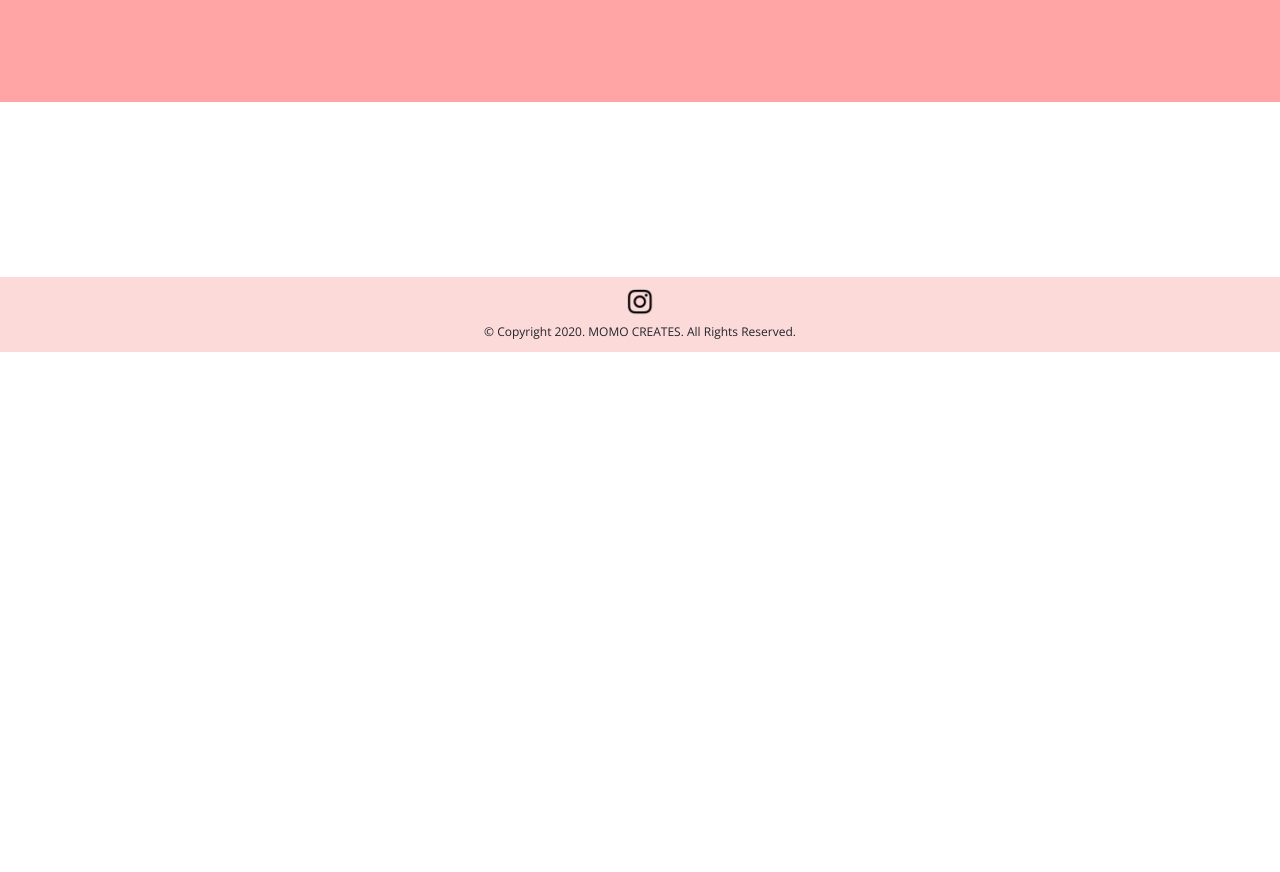
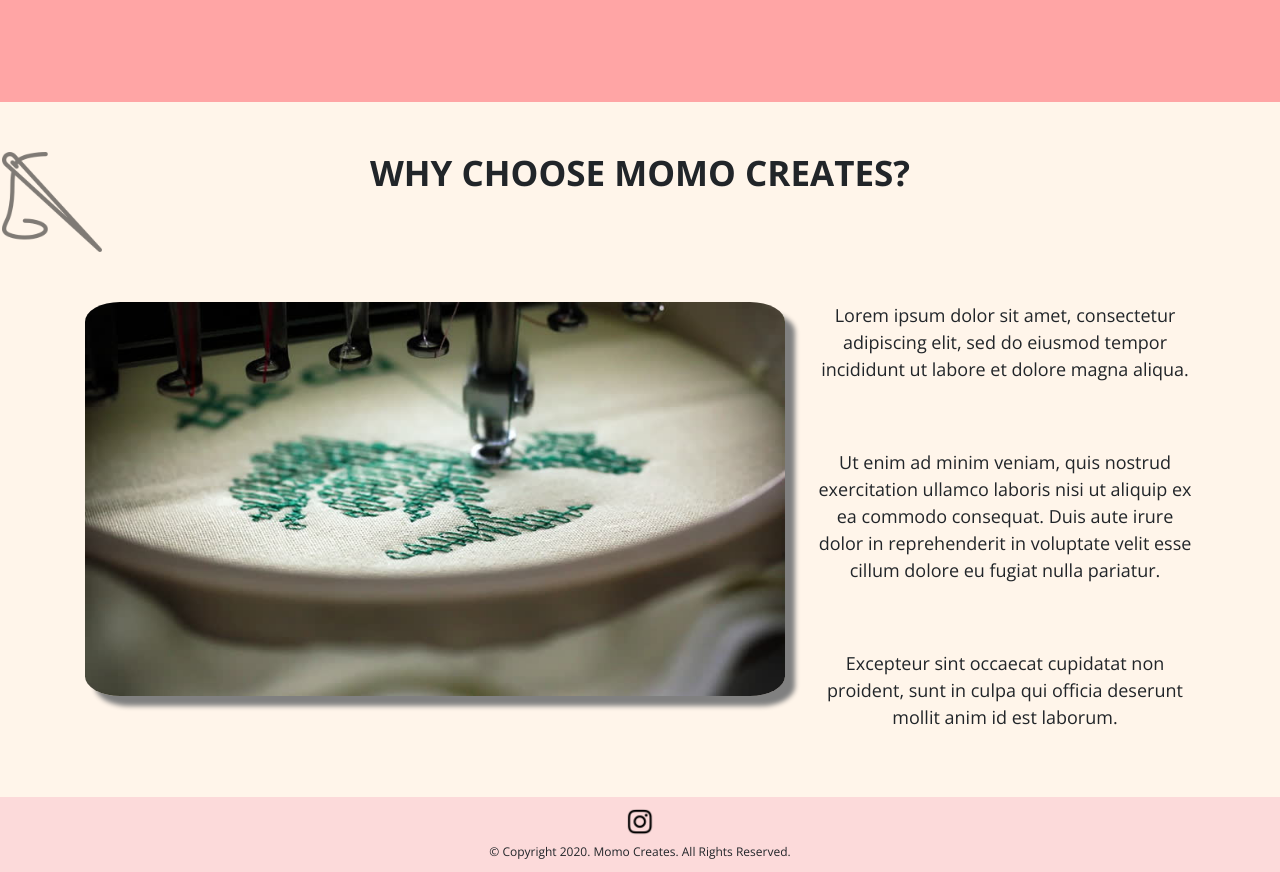
Before and after one commit to MashuMaru/momo-creates, a React (Create React App) app: page / in a window 1280 px wide. Shown: the part 448-1320 px from the top of the page. Before the commit the page ends 800 px from the top, so only its background shows below. Built offline with nearby package versions, Linux system fonts and the light colour scheme.

Commit message:
adjustments to the 'why' section (not 100%)

```diff
--- a/public/styles.css
+++ b/public/styles.css
@@ -10,6 +10,9 @@
     padding-top: 10px;
     padding-bottom: 15px;
     padding-bottom: 10px;
+    position: fixed;
+    left: 0;
+    top: 0;
 }
 
 .header-momo {
@@ -20,6 +23,20 @@
     font-weight: 700;
     display: inline;
 }
+
+.content {
+    padding: 16px;
+  }
+
+.sticky + .content {
+    padding-top: 102px;
+  }
+
+.sticky {
+    position: fixed;
+    top: 0;
+    width: 100%
+  }
 
 .header-links {
     float: right;
@@ -40,10 +57,10 @@ footer {
     font-size: 12px;
     text-align: center;
     padding-top: 5px;
-    left: 0;
-    bottom: 0;
+    /* left: 0;
+    bottom: 0; */
     width: 100%;
-    position: fixed;
+    /* position: fixed; */
     background: #fcdada;
     height: 75px;
 }
@@ -63,6 +80,56 @@ footer {
     height: 500px;
     background: #ffa5a5;
     text-align: center;
+    /* border-radius: 0 0 5% 5%; */
+}
+
+.why-section {
+    position: relative;
+    /* height: 500px; */
+    background: #fff5ea;
+    text-align: center;
+    /* border-radius: -5% -5% 5% 5%; */
+}
+
+.why-image {
+    width: 700px;
+    margin-bottom: 25px;
+    border-radius: 5% 5% 5% 5%;
+    box-shadow: 10px 10px 5px grey;
+}
+
+@media screen and (max-width: 790px) {
+    .why-image {
+        width: 450px;
+    }
+  }
+
+.why-heading {
+    font-family: 'Open Sans', sans-serif;
+    font-weight: 700;
+    font-size: 35px;
+    text-align: center;
+    padding-top: 50px;
+    padding-bottom: 100px;
+}
+
+.why-p {
+    font-family: 'Open Sans', sans-serif;
+/* width: 350px; */
+    height: auto;
+    /* width: 110%; */
+    font-size: 18px;
+    /* padding-top: 25px; */
+    padding-bottom: 50px;
+}
+
+.dec-img {
+    width: 100px;
+    opacity: 0.5;
+    /* padding-right: 25px; */
+    position: absolute;
+    padding-top: 50px;
+    right: 92%;
 }
 
 .main-t {
--- a/src/App.jsx
+++ b/src/App.jsx
@@ -2,11 +2,13 @@ import React from "react";
 import Header from "./Header";
 import Footer from "./Footer";
 import Main from "./Main";
+import Why from "./Why";
 
 function App() {
     return <div>
     <Header />
     <Main />
+    <Why />
     <Footer />
     </div>
 }
--- a/src/Footer.jsx
+++ b/src/Footer.jsx
@@ -4,7 +4,7 @@ function Footer() {
     const currentYear = new Date().getFullYear();
     return <footer>
     <a target="_blank" rel="noopener noreferrer" href="https://www.instagram.com/"><img className="insta-img" src={require('./images/instagram-logo.png')} alt="instagram"></img></a>
-    <p className="copyright">© Copyright {currentYear}. MOMO CREATES. All Rights Reserved.</p>
+    <p className="copyright">© Copyright {currentYear}. Momo Creates. All Rights Reserved.</p>
 
     </footer>
 }
--- a/src/Header.jsx
+++ b/src/Header.jsx
@@ -1,14 +1,14 @@
 import React from "react";
 
 function Header() {
-    return <nav className="navbar navbar-expand-lg navbar-light header">
+    return <nav className="navbar navbar-expand-lg navbar-light header" id="myHeader">
             <a className="header-momo" href="https://getbootstrap.com/docs/4.5/components/navbar/">MOMO CREATES</a>
                 <button className="navbar-toggler" type="button" data-toggle="collapse" data-target="#navbarNavAltMarkup" aria-controls="navbarNavAltMarkup" aria-expanded="false" aria-label="Toggle navigation">
                     <span className="navbar-toggler-icon"></span>
                 </button>
                 <div className="collapse navbar-collapse ml-auto" id="navbarNavAltMarkup">
                     <div className="navbar-nav ml-auto">
-                    <a className="links nav-link header-links ml-auto" href="https://getbootstrap.com/docs/4.5/components/navbar/">Home</a>
+                    <a className="links nav-link header-links ml-auto " href="https://getbootstrap.com/docs/4.5/components/navbar/">Home</a>
 
                     <a className="links nav-link header-links ml-auto" href="https://getbootstrap.com/docs/4.5/components/navbar/">Why Choose Momo Creates</a>
 
--- /dev/null
+++ b/src/Why.jsx
@@ -0,0 +1,23 @@
+import React from "react";
+
+function Why() {
+    return <div className="why-section">
+    <img className="dec-img" src={require('./images/dec-needle.png')} alt="decoration"></img>
+        <h1 className="why-heading">WHY CHOOSE MOMO CREATES?</h1>
+        <div className="container">
+    <div class="row">
+        <div class="col">
+        <img className="why-image" src={require('./images/why-image.jpg')} alt="pic"></img>
+        </div>
+        <div class="col">
+        <p className="why-p">Lorem ipsum dolor sit amet, consectetur adipiscing elit, sed do eiusmod tempor incididunt ut labore et dolore magna aliqua.</p>
+        <p className="why-p">Ut enim ad minim veniam, quis nostrud exercitation ullamco laboris nisi ut aliquip ex ea commodo consequat.
+        Duis aute irure dolor in reprehenderit in voluptate velit esse cillum dolore eu fugiat nulla pariatur.</p>
+        <p className="why-p">Excepteur sint occaecat cupidatat non proident, sunt in culpa qui officia deserunt mollit anim id est laborum.</p>
+        </div>
+    </div>
+    </div>
+    </div>
+}
+
+export default Why;
```
Also changed, not shown: src/images/dec-needle.png (added), src/images/why-image.jpg (added).
